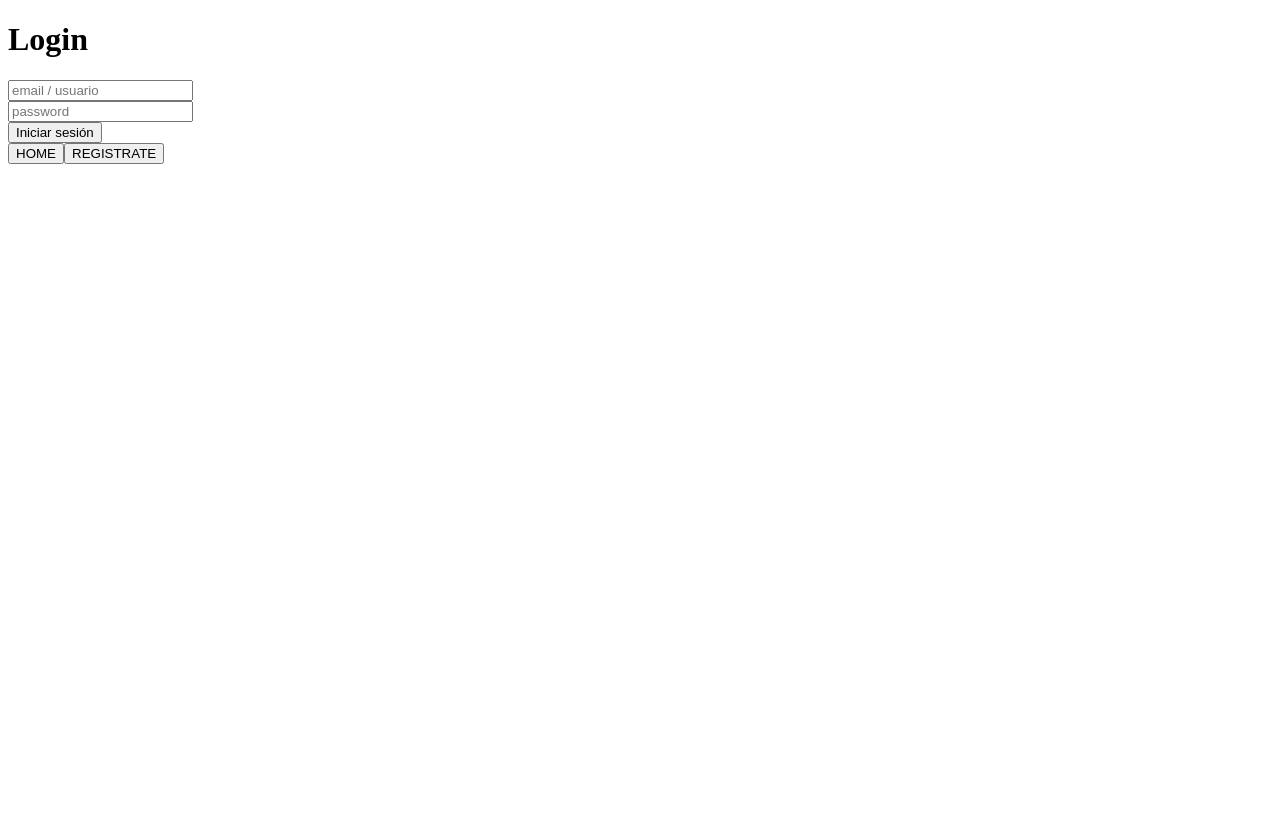
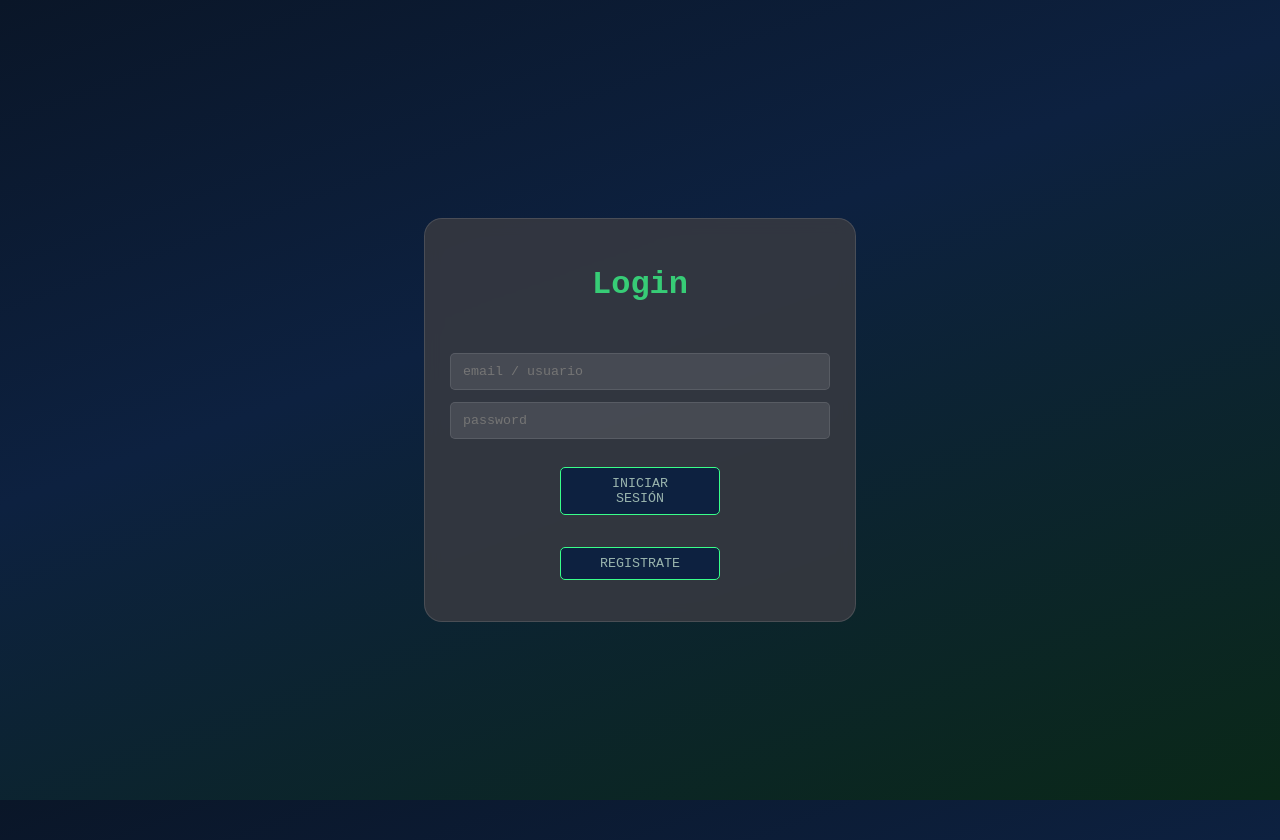
Before and after one commit to LeoPorcellatti/Leonardo-Porcellatti---TP2---PROG4-2026-C1, an Angular app in the folder client/: page /login in a window 1280 px wide. Before the commit the page ends 800 px from the top, so only its background shows below. Built offline with nearby package versions, Linux system fonts and the light colour scheme.

Commit message:
css login agregado

```diff
--- a/client/src/app/pantallas/login/login.css
+++ b/client/src/app/pantallas/login/login.css
@@ -0,0 +1,79 @@
+.contenedorLogin {
+  min-height: 100vh;
+  display: flex;
+  flex-direction: column;
+  justify-content: center;
+  align-items: center;
+  padding: 20px;
+  gap: 60px;
+  flex-wrap: wrap;
+}
+
+.loginCard {
+  width: 380px;
+  background: rgba(57, 58, 65, 0.85);
+  border: 1px solid rgba(255, 255, 255, 0.12);
+  border-radius: 18px;
+  padding: 25px;
+  backdrop-filter: blur(8px);
+  text-align: center;
+}
+
+.titulo {
+  font-family: 'Share Tech Mono', monospace;
+  color: rgba(57, 255, 138, 0.75);
+  margin-bottom: 50px;
+}
+
+.campo input {
+  font-family: 'Share Tech Mono', monospace;
+  width: 100%;
+  padding: 10px 12px;
+  border-radius: 5px;
+  outline: none;
+  background: rgba(255, 255, 255, 0.1);
+  color: rgba(200, 230, 210, 0.75);
+  border: 1px solid rgba(255, 255, 255, 0.1);
+  margin-bottom: 12px;
+  box-sizing: border-box;
+}
+
+.campo input:focus {
+  background: rgba(11, 32, 33, 0.35);
+}
+
+.small-error {
+  color: rgb(57, 255, 138);
+  font-family: 'Share Tech Mono', monospace;
+  font-size: 12px;
+  margin-top: 4px;
+  display: block;
+  text-align: left;
+  margin-bottom: 2px;
+}
+
+.accionesSecundarias {
+  display: flex;
+  justify-content: space-between;
+  margin-top: 15px;
+  gap: 15px;
+}
+
+.boton {
+  font-family: 'Share Tech Mono', monospace;
+  display: block;
+  margin: 16px auto;
+  padding: 8px 24px;
+  border: 1px solid rgb(57, 255, 138);
+  border-radius: 5px;
+  cursor: pointer;
+  transition: 0.2s;
+  background-color: #0d2140;
+  width: 160px;
+  color: rgba(200, 230, 210, 0.75);
+}
+
+.boton:hover {
+  background: #0a2818;
+  color: rgb(57, 255, 138);
+}
--- a/client/src/app/pantallas/login/login.html
+++ b/client/src/app/pantallas/login/login.html
@@ -28,11 +28,10 @@
         class="boton"
         (click)="login(formulario.value.metodoIngreso!, formulario.value.password!)"
       >
-        Iniciar sesión
+        INICIAR SESIÓN
       </button>
     </form>
     <div class="accionesSecundarias">
-      <button class="boton" routerLink="/">HOME</button>
       <button class="boton" routerLink="/registro">REGISTRATE</button>
     </div>
   </div>
--- a/client/src/app/pantallas/login/login.ts
+++ b/client/src/app/pantallas/login/login.ts
@@ -38,6 +38,7 @@ export class Login {
 
       peticion.subscribe((a) => {
         if (a) {
+          localStorage.setItem('token', a);
           this.router.navigateByUrl('/publicaciones');
         }
       });
--- a/client/src/app/pantallas/publicaciones/publicaciones.html
+++ b/client/src/app/pantallas/publicaciones/publicaciones.html
@@ -1,5 +1,4 @@
 <h1>PUBLICACIONES TP 2</h1>
 
-<button class="botonesRutas" routerLink="login">Login</button>
-<button class="botonesRutas" routerLink="registro">Registro</button>
 <button class="botonesRutas" routerLink="mi-perfil">Mi Perfil</button>
+<button (click)="cerrarSesion()">Cerrar Sesion</button>
--- a/client/src/app/pantallas/publicaciones/publicaciones.ts
+++ b/client/src/app/pantallas/publicaciones/publicaciones.ts
@@ -1,5 +1,5 @@
-import { Component } from '@angular/core';
-import { RouterLink } from '@angular/router';
+import { Component, inject, OnInit } from '@angular/core';
+import { Router, RouterLink } from '@angular/router';
 
 @Component({
   selector: 'app-publicaciones',
@@ -7,4 +7,19 @@ import { RouterLink } from '@angular/router';
   templateUrl: './publicaciones.html',
   styleUrl: './publicaciones.css',
 })
-export class Publicaciones {}
+export class Publicaciones implements OnInit {
+  router = inject(Router);
+
+  cerrarSesion(): void {
+    localStorage.removeItem('token');
+    this.router.navigateByUrl('/login');
+  }
+
+  ngOnInit(): void {
+    const token = localStorage.getItem('token');
+
+    if (!token) {
+      this.router.navigateByUrl('/registro');
+    }
+  }
+}
--- a/client/src/styles.css
+++ b/client/src/styles.css
@@ -1 +1,6 @@
-/* You can add global styles to this file, and also import other style files */
+body {
+  background: linear-gradient(160deg, #0a1628 0%, #0d2140 40%, #0a2818 100%);
+  background-attachment: fixed;
+  min-height: 100vh;
+  margin: 0;
+}
```
